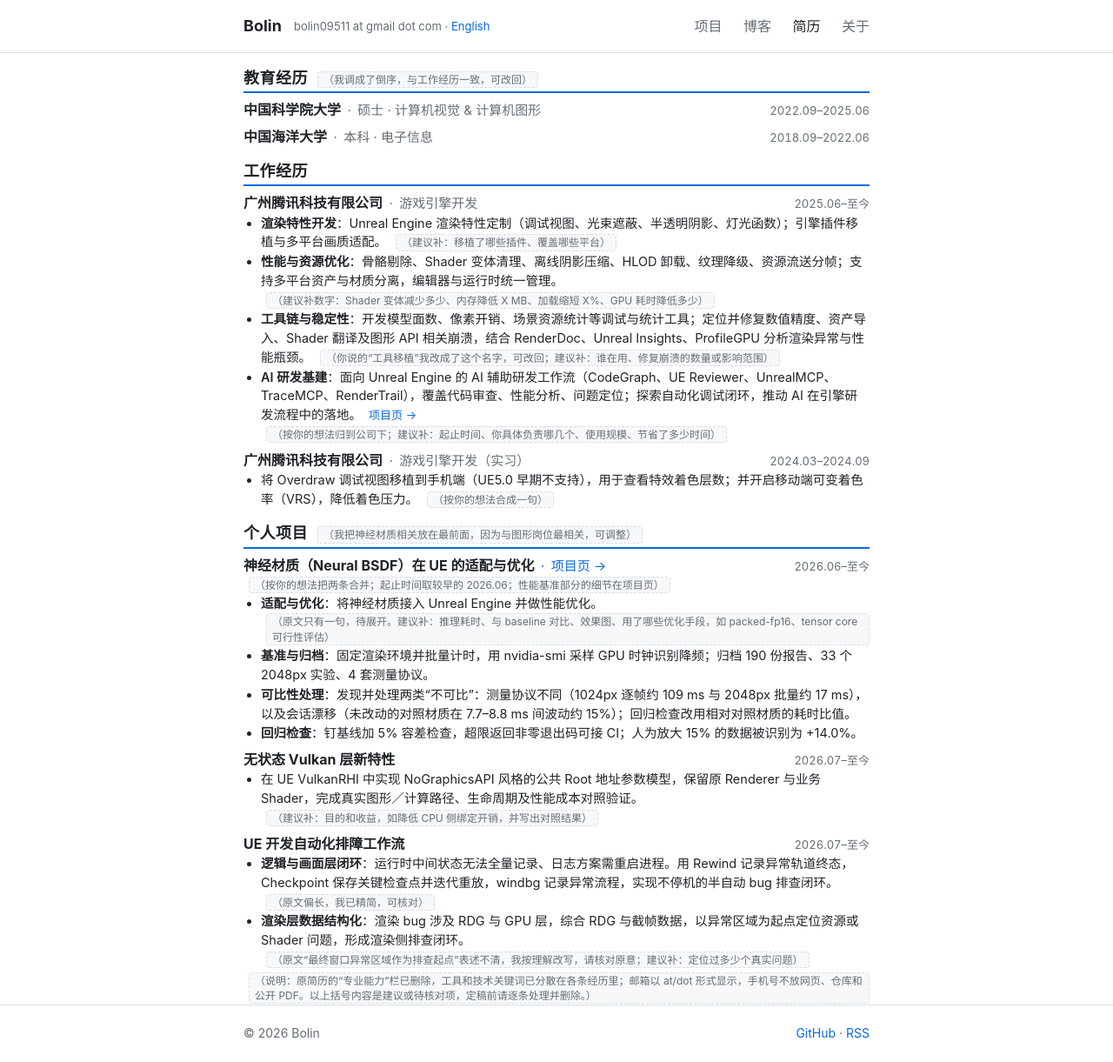
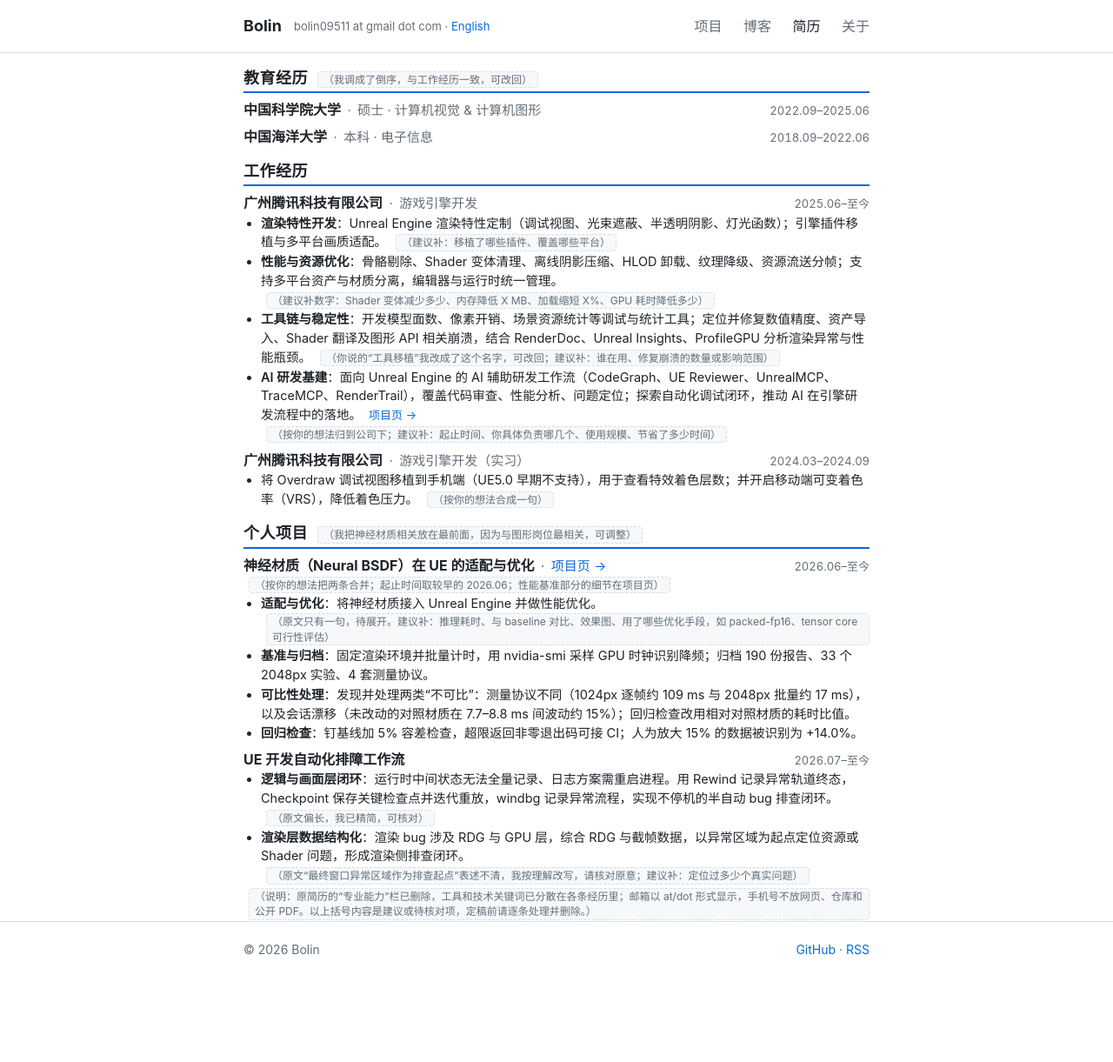
Before and after one commit to bolin12/bolin12.github.io, a Jekyll site: the page built from resume.md, in a window 1280 px wide. Shown: the whole page at 87% size. Built offline with Jekyll 4.4.1, drawn with Linux system fonts in a browser that asks for light colours; our own code applies the rules of GitHub Pages for plain Markdown files; after the commit the page ends 1124 px from its top, so only the background shows below that.

Commit message:
Resume: drop the standalone Vulkan project entry and its card

```diff
--- a/_data/projects.yml
+++ b/_data/projects.yml
@@ -2,10 +2,6 @@
   desc: 将神经材质接入 Unreal Engine 并做性能优化,配套可复现的 GPU 基准、基线与回归检查。
   url: /projects/neural-bsdf-perf/
   tags: [Unreal Engine, GPU, Benchmark]
-- name: 无状态 Vulkan 层
-  desc: 在 UE VulkanRHI 中实现 NoGraphicsAPI 风格的公共 Root 地址参数模型。(待补充)
-  url: https://github.com/bolin12
-  tags: [Vulkan, RHI]
 - name: UE 研发 AI 基建
   desc: 面向 Unreal Engine 的 AI 辅助研发工作流:代码审查、性能分析、问题定位。(待补充)
   url: /projects/ue-ai-infra/
--- a/_data/resume.yml
+++ b/_data/resume.yml
@@ -62,12 +62,6 @@ sections:
           - label: 回归检查
             text: 钉基线加 5% 容差检查，超限返回非零退出码可接 CI；人为放大 15% 的数据被识别为 +14.0%。
 
-      - title: 无状态 Vulkan 层新特性
-        date: 2026.07–至今
-        points:
-          - text: 在 UE VulkanRHI 中实现 NoGraphicsAPI 风格的公共 Root 地址参数模型，保留原 Renderer 与业务 Shader，完成真实图形／计算路径、生命周期及性能成本对照验证。
-            note: （建议补：目的和收益，如降低 CPU 侧绑定开销，并写出对照结果）
-
       - title: UE 开发自动化排障工作流
         date: 2026.07–至今
         points:
--- a/_data/resume_en.yml
+++ b/_data/resume_en.yml
@@ -48,11 +48,6 @@ sections:
           - label: Regression checks
             text: Pinned a baseline with a 5% tolerance check that returns a non-zero exit code on regression, so it can run in CI; an artificial 15% slowdown was detected as +14.0%.
 
-      - title: Stateless Vulkan Layer Features
-        date: Jul 2026 – Present
-        points:
-          - text: Implemented a NoGraphicsAPI-style common root-address parameter model in UE's VulkanRHI while keeping the original renderer and gameplay shaders, and validated real graphics and compute paths, lifetimes, and performance cost against the original.
-
       - title: Automated Troubleshooting Workflow for UE Development
         date: Jul 2026 – Present
         points:
```
